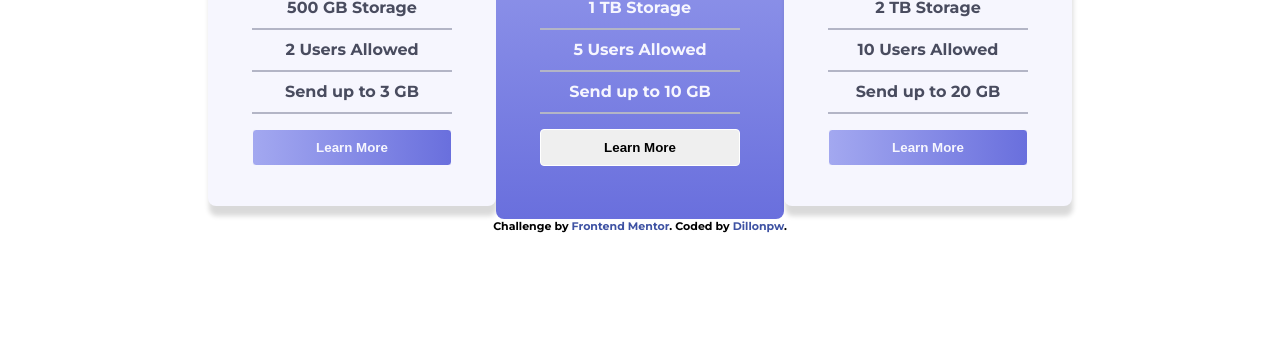
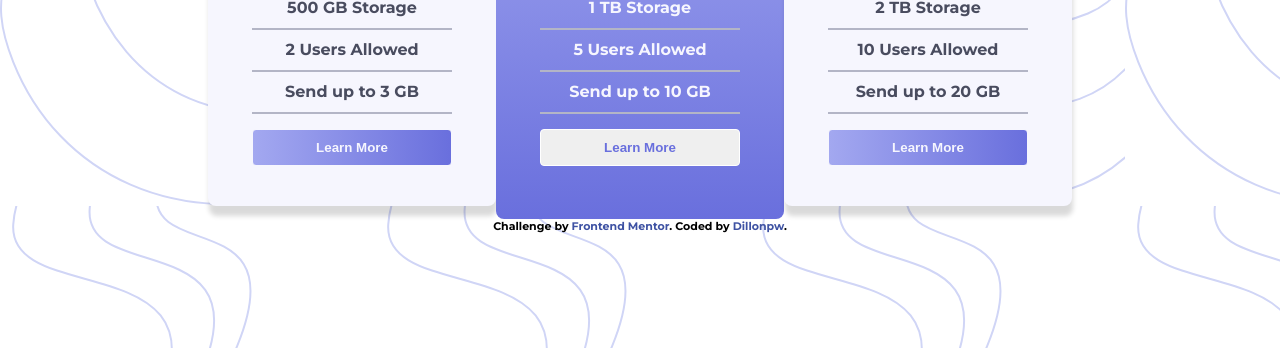
Before and after one commit to Dillonpw/pricing-toggle, a plain HTML site: page index.html in a window 1280 px wide. Shown: the part 452-800 px from the top of the page. Drawn offline with Linux system fonts and the light colour scheme.

Commit message:
adjusted button color

```diff
--- a/styles.css
+++ b/styles.css
@@ -1,6 +1,6 @@
 body {
     font-family: Montserrat;
-    background-image: url(FM-3/images/bg-top.svg);
+    background-image: url(/images/bg-top.svg);
     width: 100vw;
     height: 100vh;
     margin: 0;
@@ -159,7 +159,7 @@ input:checked + .slider:before {
     margin-top: 15px;
     margin-bottom: 20px;
     margin-top: 15px;
-    background-image: hsl(234, 14%, 74%);
+    color:hsl(237, 63%, 64%)
 }
 
 #learnBtn:hover {
```
